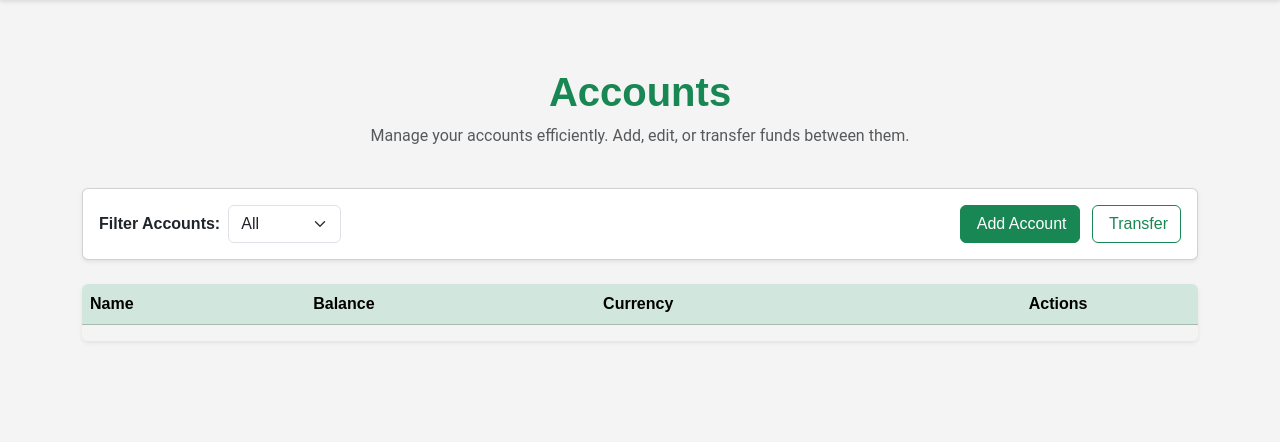
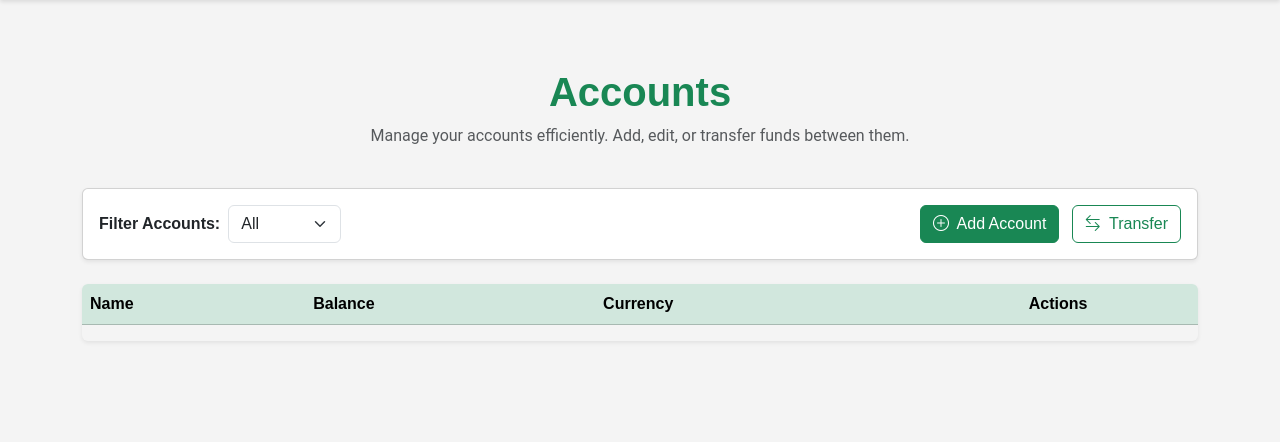
Before and after one commit to mohammed-naim/financial_app, a Flask app: page /accounts in a window 1280 px wide. Shown: the part 56-498 px from the top of the page. Run offline with Flask 3, Linux system fonts and the light colour scheme; the visitor is signed in with stand-in values (Sample User, id 1); data that the repository does not hold is empty; parts of the project's set-up code (start-up, migrations or seed data) failed here and were passed over.

Commit message:
fix icons

```diff
--- a/templates/base.html
+++ b/templates/base.html
@@ -8,6 +8,10 @@
     <!-- Bootstrap CSS -->
     <link href="https://cdn.jsdelivr.net/npm/bootstrap@5.3.0-alpha1/dist/css/bootstrap.min.css" rel="stylesheet"/>
     <link rel="stylesheet" href="https://cdnjs.cloudflare.com/ajax/libs/font-awesome/6.0.0-beta3/css/all.min.css"/>
+    <link
+      rel="stylesheet"
+      href="https://cdnjs.cloudflare.com/ajax/libs/bootstrap-icons/1.8.1/font/bootstrap-icons.min.css"
+    />
     <link rel="stylesheet" href="{{ url_for('static', filename='css/main.css') }}"/>
     {% block head %}{% endblock %}
 </head>
```
